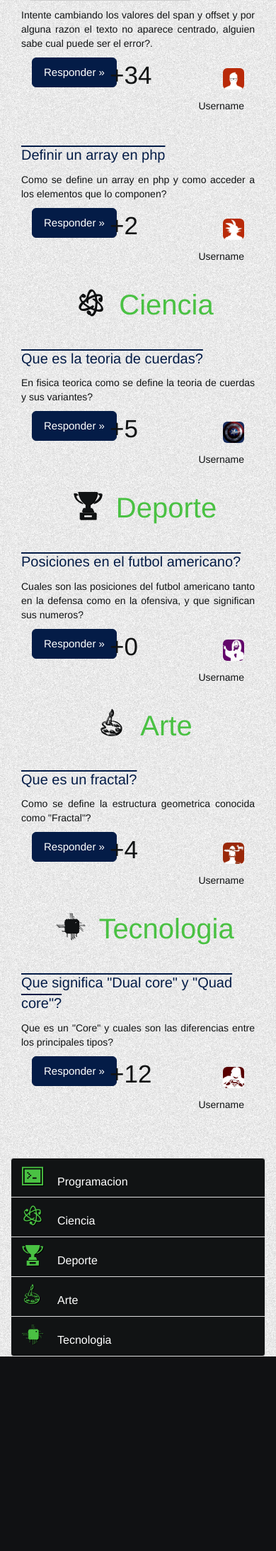
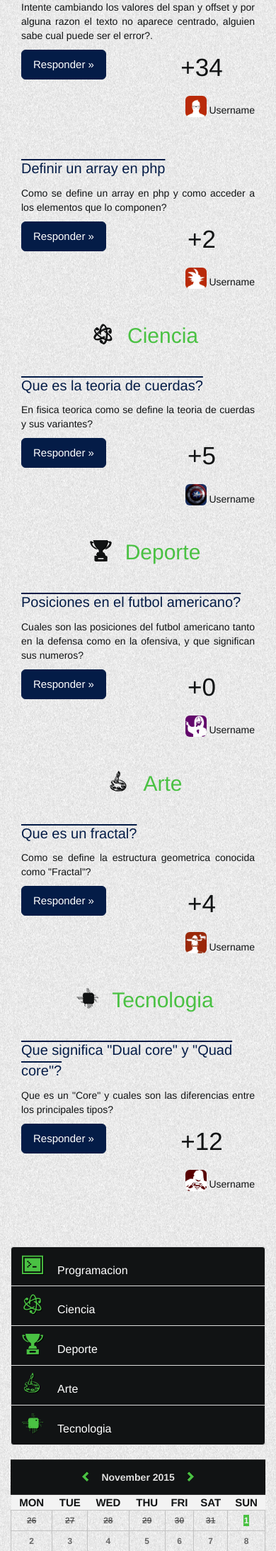
Before and after one commit to msantanagonzalez/rogo, a PHP site: page / in a window 390 px wide. Shown: the part 1519-3704 px from the top of the page at 71% size. Before the commit the page ends 3430 px from the top, so only its background shows below. Run offline with PHP 8.4, Linux system fonts and the light colour scheme; some web fonts are replaced.

Commit message:
Finalizado responsive en index, added calendar

```diff
--- a/www/Resources/css/styles.css
+++ b/www/Resources/css/styles.css
@@ -47,7 +47,8 @@ h1,h2,h3{
   color: #041c47;
   text-decoration: overline;
 }
-.indexVoto a{
+
+.indexVoto a,p{
   color: #111314;
 }
 .indexVoto .btnPregunta{
@@ -385,6 +386,12 @@ h1,h2,h3{
   position: absolute;
   z-index: 10;
 }
+.carousel-control{
+    color: #04b6d1;
+}
+.carousel-control:focus{
+    color: #04b6d1;
+}
 .btn-default {
     color: #FFF;
     background-color: #04b6d1;
@@ -421,6 +428,63 @@ a.list-group-item:hover{
 .img-rounded{
   margin-bottom: 13px;
 }
+/* ------------------------- Calendario  -----------------------*/
+.cal {
+  margin-top: 20px;
+  color: #404040;
+}
+caption {
+  line-height: 32px;
+  font-weight: bold;
+  color: #e2e2e2;
+  text-align: center;
+  text-shadow: 0 -1px black;
+  background: #111314;
+  border-top: 1px solid #333;
+  border-bottom: 1px solid #313131;
+}
+caption a{
+  line-height: 32px;
+  padding: 0 10px;
+  font-size: 15px;
+  color: #4ac143;
+}
+
+caption a:hover { color: #fff; }
+caption a.prev { float: left; }
+caption a.next { float: right; }
+
+th {
+  text-align: center;
+  font-size: 15px;
+  color: #111314;
+  text-transform: uppercase;
+  background: #f3f3f3;
+}
+
+td {
+  font-size: 12px;
+  font-weight: bold;
+  border-bottom: 1px solid #c2c2c2;
+  border-top: 1px solid #c2c2c2;
+  border-left: 1px solid #c2c2c2;
+  border-right: 1px solid #c2c2c2;
+}
+td a {
+  line-height: 28px;
+  color: #666;
+}
+
+.off{
+  text-decoration: line-through;
+}
+
+td.active a, a:active {
+   margin: -1px;
+   color: #f3f3f3;
+   background: #4ac143;
+   border: 1px solid #4ac143;
+ }
 /*--------- Media Queries(Texto responsive) -------*/
 /* Large desktop */
 @media (min-width: 1200px){
@@ -517,4 +581,7 @@ a.list-group-item:hover{
   .encabezadoContainer p{
     font-size: 20px;
   }
+  .indexCategoria{
+    font-size: 30px;
+  }
 }
--- a/www/index.html
+++ b/www/index.html
@@ -52,15 +52,15 @@
                       <div class="row">
                           <div class="col-xs-4 singleIconContainer">
                               <span class="glyphicon glyphicon-user" aria-hidden="true"></span>
-                              <a href="user.html">Username</a>
+                              <a href="#">Username</a>
                           </div>
                           <div class="col-xs-4 singleIconContainer">
                               <span class="glyphicon glyphicon-cog" aria-hidden="true"></span>
-                              <a href="configuracion.html">Configuracion</a>
+                              <a href="#">Configuracion</a>
                           </div>
                           <div class="col-xs-4 singleIconContainer">
                               <span class="icon-exit" aria-hidden="true"></span>
-                              <a href="index.html">Logout</a>
+                              <a href="#">Logout</a>
                           </div>
                       </div>
                   </div>
@@ -222,14 +222,14 @@
         <div class="col-xs-12">
           <div class="row">
             <!-- Principio Historial -->
-              <div class="col-md-9 col-xs-12">
+              <div class="col-xs-12 col-sm-8">
                 <div class="row">
                   <div class="col-xs-12 text-center">
-                    <h3 class="indexFecha">09/10/2015</h3>
+                    <h3 class="indexFecha">01/11/2015</h3>
                     <div class="row">
                       <!-- Programacion -->
                       <div class="col-xs-12 text-center">
-                      	<h1 class="indexCategoria"><span class="icon-terminal indexIconosCategoria"></span><a href="programacion.html">Programacion</a></h1>
+                      	<h1 class="indexCategoria"><span class="icon-terminal indexIconosCategoria"></span><a href="#">Programacion</a></h1>
                       	<!-- PreguntasProgramacion -->
                       	<div class="col-md-9 col-md-offset-1 col-xs-12 indexPreguntaContainer">
                           <div class="row">
@@ -247,20 +247,22 @@
                             <!-- Fin Cuerpo pregunta -->
                             <!-- footer pregunta -->
                             <div class="col-xs-12 indexVoto text-left">
-                                <div class="col-xs-4 text-left">
+                                <div class="row">
+                                    <div class="col-xs-6 text-left">
                                         <a class="btn btn-lg btnPregunta" href="question.html" role="button">Responder &raquo;</a>
                                     </div>
-                              <div class="col-xs-4">
+                                    <div class="col-xs-6 text-center">
                                     <a href="question.html"><span class="puntuacion">+34</span></a>
                                   </div>
-                              <div class="col-xs-4 text-right avatarContainer">
-                                <a href="user.html">
+                                    <div class="col-xs-12 col-md-8 col-md-offset-4 text-right avatarContainer">
+                                        <a href="#">
                                             <img src="Resources/images/avatar-glasses.png" alt="avatar usuario" class="img-rounded avatarPregunta">
                                             <span>Username</span>
                                         </a>
                                     </div>
                                 </div>
                             <!-- Fin footer pregunta -->
+                          </div>
                       	</div>
                       </div>
 
@@ -278,17 +280,19 @@
                             <!-- Fin cuerpo pregunta -->
                             <!-- Footer pregunta -->
                               <div class="col-xs-12 indexVoto text-left">
-                                  <div class="col-xs-4 text-left">
-                                      <a class="btn btn-lg btnPregunta" href="question.html" role="button">Responder &raquo;</a>
+                                  <div class="row">
+                                      <div class="col-xs-6 text-left">
+                                          <a class="btn btn-lg btnPregunta" href="" role="button">Responder &raquo;</a>
                                       </div>
-                                  <div class="col-xs-4">
-                                      <a href="question.html"><span class="puntuacion">+2</span></a>
+                                      <div class="col-xs-6 text-center">
+                                          <a href=""><span class="puntuacion">+2</span></a>
                                       </div>
-                                  <div class="col-xs-4 text-right avatarContainer">
-                                      <a href="user.html">
+                                      <div class="col-xs-12 col-md-8 col-md-offset-4 text-right avatarContainer">
+                                          <a href="#">
                                               <img src="Resources/images/avatar-goku.png" alt="avatar usuario" class="img-rounded avatarPregunta">
                                               <span>Username</span>
                                           </a>
+                                      </div>
                                   </div>
                               </div>
                             <!-- Fin footer pregunta -->
@@ -298,7 +302,7 @@
                       </div>
                       <!-- Ciencia -->
                       <div class="col-xs-12 text-center">
-                        <h1 class="indexCategoria"><span class="icon-atomIcon indexIconosCategoria"></span><a href="ciencia.html">Ciencia</a></h1>
+                        <h1 class="indexCategoria"><span class="icon-atomIcon indexIconosCategoria"></span><a href="#">Ciencia</a></h1>
                         <!-- Preguntas ciencia -->
                         <div class="col-md-9 col-md-offset-1 col-xs-12 indexPreguntaContainer">
                           <div class="row">
@@ -314,17 +318,19 @@
                             <!-- Fin cuerpo pregunta -->
                             <!-- Footer pregunta -->
                               <div class="col-xs-12 indexVoto text-left">
-                                  <div class="col-xs-4 text-left">
-                                      <a class="btn btn-lg btnPregunta" href="question.html" role="button">Responder &raquo;</a>
+                                  <div class="row">
+                                      <div class="col-xs-6 text-left">
+                                          <a class="btn btn-lg btnPregunta" href="" role="button">Responder &raquo;</a>
                                       </div>
-                                  <div class="col-xs-4">
-                                      <a href="question.html"><span class="puntuacion">+5</span></a>
+                                      <div class="col-xs-6 text-center">
+                                          <a href=""><span class="puntuacion">+5</span></a>
                                       </div>
-                                  <div class="col-xs-4 text-right avatarContainer">
-                                      <a href="user.html">
+                                      <div class="col-xs-12 col-md-8 col-md-offset-4 text-right avatarContainer">
+                                              <a href="#">
                                                   <img src="Resources/images/avatar-captain.png" alt="avatar usuario" class="img-rounded avatarPregunta">
                                                   <span>Username</span>
                                               </a>
+                                      </div>
                                   </div>
                               </div>
                             <!-- Fin footer pregunta -->
@@ -334,7 +340,7 @@
                       </div>
                       <!-- Deporte -->
                       <div class="col-xs-12 text-center">
-                        <h1 class="indexCategoria"><span class="icon-trophyIcon2 indexIconosCategoria"></span><a href="deporte.html">Deporte</a></h1>
+                        <h1 class="indexCategoria"><span class="icon-trophyIcon2 indexIconosCategoria"></span><a href="#">Deporte</a></h1>
                         <!-- Preguntas deporte -->
                         <div class="col-md-9 col-md-offset-1 col-xs-12 indexPreguntaContainer">
                           <div class="row">
@@ -350,17 +356,19 @@
                             <!-- Fin cuerpo pregunta -->
                             <!-- Footer pregunta -->
                               <div class="col-xs-12 indexVoto text-left">
-                                  <div class="col-xs-4 text-left">
-                                      <a class="btn btn-lg btnPregunta" href="question.html" role="button">Responder &raquo;</a>
+                                  <div class="row">
+                                      <div class="col-xs-6 text-left">
+                                          <a class="btn btn-lg btnPregunta" href="" role="button">Responder &raquo;</a>
                                       </div>
-                                  <div class="col-xs-4">
-                                      <a href="question.html"><span class="puntuacion">+0</span></a>
+                                      <div class="col-xs-6 text-center">
+                                          <a href=""><span class="puntuacion">+0</span></a>
                                       </div>
-                                  <div class="col-xs-4 text-right avatarContainer">
-                                      <a href="user.html">
+                                      <div class="col-xs-12 col-md-8 col-md-offset-4 text-right avatarContainer">
+                                          <a href="#">
                                               <img src="Resources/images/avatar-jesus.png" alt="avatar usuario" class="img-rounded avatarPregunta">
                                               <span>Username</span>
                                           </a>
+                                      </div>
                                   </div>
                               </div>
                             <!-- Fin footer pregunta -->
@@ -370,7 +378,7 @@
                       </div>
                       <!-- Arte -->
                       <div class="col-xs-12 text-center">
-                        <h1 class="indexCategoria"><span class="icon-paletteIcon1 indexIconosCategoria"></span><a href="arte.html">Arte</a></h1>
+                        <h1 class="indexCategoria"><span class="icon-paletteIcon1 indexIconosCategoria"></span><a href="#">Arte</a></h1>
                         <!-- Preguntas arte -->
                         <div class="col-md-9 col-md-offset-1 col-xs-12 indexPreguntaContainer">
                           <div class="row">
@@ -386,17 +394,19 @@
                             <!-- Fin cuerpo pregunta -->
                             <!-- Footer pregunta -->
                               <div class="col-xs-12 indexVoto text-left">
-                                  <div class="col-xs-4 text-left">
-                                      <a class="btn btn-lg btnPregunta" href="question.html" role="button">Responder &raquo;</a>
+                                  <div class="row">
+                                      <div class="col-xs-6 text-left">
+                                          <a class="btn btn-lg btnPregunta" href="" role="button">Responder &raquo;</a>
                                       </div>
-                                  <div class="col-xs-4">
-                                      <a href="question.html"><span class="puntuacion">+4</span></a>
+                                      <div class="col-xs-6 text-center">
+                                          <a href=""><span class="puntuacion">+4</span></a>
                                       </div>
-                                  <div class="col-xs-4 text-right avatarContainer">
-                                      <a href="user.html">
+                                      <div class="col-xs-12 col-md-8 col-md-offset-4 text-right avatarContainer">
+                                          <a href="#">
                                               <img src="Resources/images/avatar-mexicano.png" alt="avatar usuario" class="img-rounded avatarPregunta">
                                               <span>Username</span>
                                           </a>
+                                      </div>
                                   </div>
                               </div>
                             <!-- Fin footer pregunta -->
@@ -406,7 +416,7 @@
                       </div>
                       <!-- Tecnologia -->
                       <div class="col-xs-12 text-center">
-                        <h1 class="indexCategoria"><span class="icon-chipIcon indexIconosCategoria"></span><a href="tecnologia.html">Tecnologia</a></h1>
+                        <h1 class="indexCategoria"><span class="icon-chipIcon indexIconosCategoria"></span><a href="#">Tecnologia</a></h1>
                         <!-- Preguntas tecnologia -->
                         <div class="col-md-9 col-md-offset-1 col-xs-12 indexPreguntaContainer">
                           <div class="row">
@@ -422,17 +432,19 @@
                             <!-- Fin cuerpo pregunta -->
                             <!-- Footer pregunta -->
                               <div class="col-xs-12 indexVoto text-left">
-                                  <div class="col-xs-4 text-left">
-                                      <a class="btn btn-lg btnPregunta" href="question.html" role="button">Responder &raquo;</a>
+                                  <div class="row">
+                                      <div class="col-xs-6 text-left">
+                                          <a class="btn btn-lg btnPregunta" href="" role="button">Responder &raquo;</a>
                                       </div>
-                                  <div class="col-xs-4">
-                                      <a href="question.html"><span class="puntuacion">+12</span></a>
+                                      <div class="col-xs-6 text-center">
+                                          <a href=""><span class="puntuacion">+12</span></a>
                                       </div>
-                                  <div class="col-xs-4 text-right avatarContainer">
-                                      <a href="user.html">
+                                      <div class="col-xs-12 col-md-8 col-md-offset-4 text-right avatarContainer">
+                                          <a href="#">
                                               <img src="Resources/images/avatar-super.png" alt="avatar usuario" class="img-rounded avatarPregunta">
                                               <span>Username</span>
                                           </a>
+                                      </div>
                                   </div>
                               </div>
                             <!-- Fin footer pregunta -->
@@ -448,15 +460,105 @@
               </div>
               <!-- Fin Historial -->
 
+              <!-- Sidebar -->
+              <div class="col-xs-12 col-sm-4">
+                  <div class="row">
                       <!-- Principio Ordenacion Categoria -->
-              <div class="indexCategoriaContainer col-md-3 col-xs-12">
-                <a href="programacion.html" class="list-group-item"><span class="icon-terminal menuIconosCategoria" aria-hidden="true"></span>Programacion</a>
-                <a href="ciencia.html" class="list-group-item "><span class="icon-atomIcon menuIconosCategoria"></span>Ciencia</a>
-                <a href="deporte.html" class="list-group-item "><span class="icon-trophyIcon2 menuIconosCategoria"></span>Deporte</a>
-                <a href="arte.html" class="list-group-item "><span class="icon-paletteIcon1 menuIconosCategoria"></span>Arte</a>
-                <a href="tecnologia.html" class="list-group-item "><span class="icon-chipIcon menuIconosCategoria"></span>Tecnologia</a>
+                      <div class="indexCategoriaContainer col-xs-12">
+                          <a href="#" class="list-group-item"><span class="icon-terminal menuIconosCategoria" aria-hidden="true"></span>Programacion</a>
+                          <a href="#" class="list-group-item "><span class="icon-atomIcon menuIconosCategoria"></span>Ciencia</a>
+                          <a href="#" class="list-group-item "><span class="icon-trophyIcon2 menuIconosCategoria"></span>Deporte</a>
+                          <a href="#" class="list-group-item "><span class="icon-paletteIcon1 menuIconosCategoria"></span>Arte</a>
+                          <a href="#" class="list-group-item "><span class="icon-chipIcon menuIconosCategoria"></span>Tecnologia</a>
                       </div>
                       <!-- Fin Ordenacion Categoria -->
+                      <!-- Calendario -->
+                      <div class="col-xs-12">
+                          <table class="col-xs-12 cal text-center">
+                              <caption>
+                                  <a href="#">
+                                      <span class="glyphicon glyphicon-chevron-left"></span>
+                                      <span class="sr-only">Previous</span>
+                                  </a>
+                                  November 2015
+                                  <a href="#">
+                                      <span class="glyphicon glyphicon-chevron-right"></span>
+                                      <span class="sr-only">Next</span>
+                                  </a>
+                              </caption>
+                              <thead>
+                              <tr>
+                                  <th>Mon</th>
+                                  <th>Tue</th>
+                                  <th>Wed</th>
+                                  <th>Thu</th>
+                                  <th>Fri</th>
+                                  <th>Sat</th>
+                                  <th>Sun</th>
+                              </tr>
+                              </thead>
+                              <tbody>
+                              <tr>
+                                  <td class="off"><a href="#">26</a></td>
+                                  <td class="off"><a href="#">27</a></td>
+                                  <td class="off"><a href="#">28</a></td>
+                                  <td class="off"><a href="#">29</a></td>
+                                  <td class="off"><a href="#">30</a></td>
+                                  <td class="off"><a href="#">31</a></td>
+                                  <td class="active"><a href="#">1</a></td>
+                              </tr>
+                              <tr>
+                                  <td><a href="#">2</a></td>
+                                  <td><a href="#">3</a></td>
+                                  <td><a href="#">4</a></td>
+                                  <td><a href="#">5</a></td>
+                                  <td><a href="#">6</a></td>
+                                  <td><a href="#">7</a></td>
+                                  <td><a href="#">8</a></td>
+                              </tr>
+                              <tr>
+                                  <td><a href="#">9</a></td>
+                                  <td><a href="#">10</a></td>
+                                  <td><a href="#">11</a></td>
+                                  <td><a href="#">12</a></td>
+                                  <td><a href="#">13</a></td>
+                                  <td><a href="#">14</a></td>
+                                  <td><a href="#">15</a></td>
+                              </tr>
+                              <tr>
+                                  <td><a href="#">16</a></td>
+                                  <td><a href="#">17</a></td>
+                                  <td><a href="#">18</a></td>
+                                  <td><a href="#">19</a></td>
+                                  <td><a href="#">20</a></td>
+                                  <td><a href="#">21</a></td>
+                                  <td><a href="#">22</a></td>
+                              </tr>
+                              <tr>
+                                  <td><a href="#">23</a></td>
+                                  <td><a href="#">24</a></td>
+                                  <td><a href="#">25</a></td>
+                                  <td><a href="#">26</a></td>
+                                  <td><a href="#">27</a></td>
+                                  <td><a href="#">28</a></td>
+                                  <td><a href="#">29</a></td>
+                              </tr>
+                              <tr>
+                                  <td><a href="#">30</a></td>
+                                  <td class="off"><a href="#">1</a></td>
+                                  <td class="off"><a href="#">2</a></td>
+                                  <td class="off"><a href="#">3</a></td>
+                                  <td class="off"><a href="#">4</a></td>
+                                  <td class="off"><a href="#">5</a></td>
+                                  <td class="off"><a href="#">6</a></td>
+                              </tr>
+                              </tbody>
+                          </table>
+                      </div>
+                      <!-- Fin Calendario -->
+                  </div>
+              </div>
+              <!-- End of Sidebar -->
            </div>
            <!-- Fin Row -->
         </div>
@@ -466,7 +568,7 @@
     </div>
      <!-- Fin container-fluid-->
   </body>
-  <!-- Principio del Cuerpo de la pagina-->
+  <!-- Fin del Cuerpo de la pagina-->
 
   <!-- jQuery -->
       <script src="Resources/js/jquery.js"></script>
```
Lines whose indentation alone changed are shown as unchanged.
